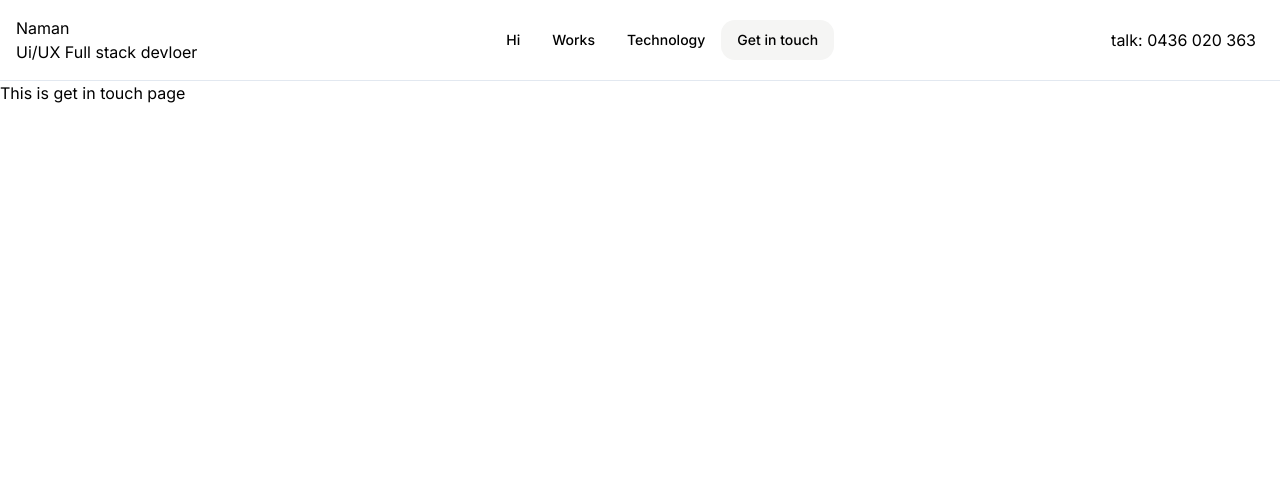
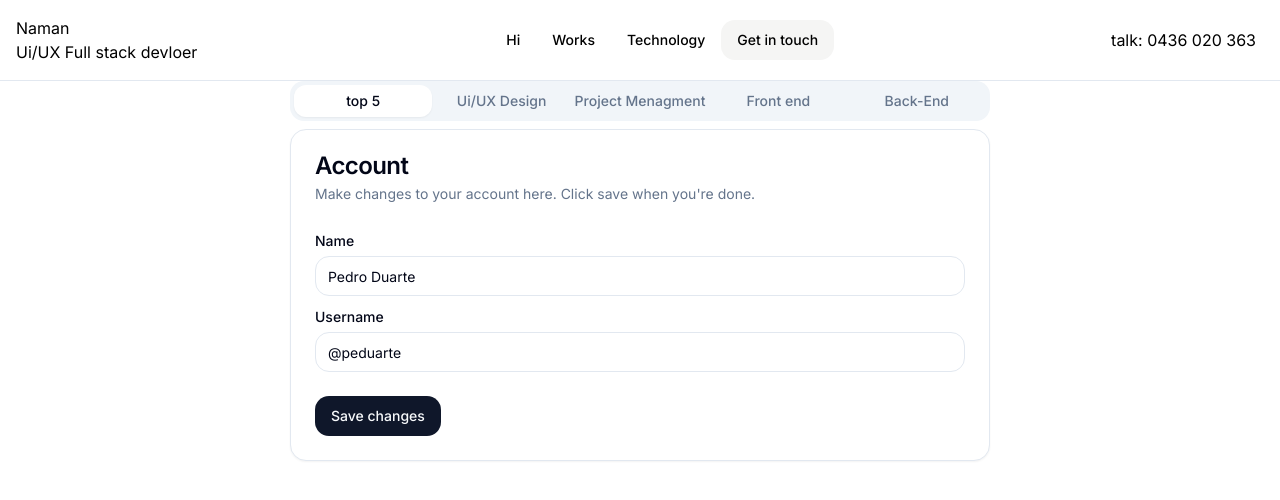
Before and after one commit to Namanux/naman_web, a Next.js app: page /getintouch in a window 1280 px wide. Shown: the top 500 px of the page. Built offline with nearby package versions, Linux system fonts and the light colour scheme.

Commit message:
tab error free working

```diff
--- a/package.json
+++ b/package.json
@@ -9,6 +9,7 @@
     "lint": "next lint"
   },
   "dependencies": {
+    "@radix-ui/react-label": "^2.0.2",
     "@radix-ui/react-menubar": "^1.0.3",
     "@radix-ui/react-progress": "^1.0.3",
     "@radix-ui/react-separator": "^1.0.3",
--- a/src/app/getintouch/page.tsx
+++ b/src/app/getintouch/page.tsx
@@ -1,7 +1,9 @@
+import { TabsDemo } from "@/components/technology/TabsDemo";
+
 function page() {
     return (
-        <div>
-            This is get in touch page
+        <div className="flex justify-center">
+            <TabsDemo />
         </div>
     );
 }
--- a/src/app/technology/page.tsx
+++ b/src/app/technology/page.tsx
@@ -1,7 +1,7 @@
 import ProgressListMap from "@/components/technology/ProgressListMap";
 function page() {
     return (
-        <div>
+        <div className="flex justify-center">
             <ProgressListMap />
         </div>
     );
--- a/src/components/technology/ProgressListData.ts
+++ b/src/components/technology/ProgressListData.ts
@@ -20,6 +20,5 @@ export const ProgressListData:Array<ProgressListDataType> = [
     {id: 12,label: "Adobe PHOTOSHOP",href: "/", progressScore:80},
     {id: 13,label: "Adobe LIGHTROOM",href: "/", progressScore:80},
     {id: 14,label: "Adobe Premierpro",href: "/", progressScore:80},
-    {id: 15,label: "InkScape",href: "/", progressScore:80},
-
+    {id: 15,label: "InkScape",href: "/", progressScore:80}
     ]
--- a/src/components/technology/ProgressListMap.tsx
+++ b/src/components/technology/ProgressListMap.tsx
@@ -9,8 +9,8 @@ import ProgressDemo from "./Progress";
 function ProgressListMap() {
     return (
         <div>
-            {ProgressListData.map((i:ProgressListDataType)=>(
-                <div key={i.id}>{i.label}<ProgressDemo score={i.progressScore}/></div>))};
+            {ProgressListData.map((i:ProgressListDataType )=>(
+             <div key={i.id}>{i.id}--{i.label}<ProgressDemo score={i.progressScore}/></div>))}
         </div>
     );
 }
--- /dev/null
+++ b/src/components/technology/TabsDemo.tsx
@@ -0,0 +1,71 @@
+import { Button } from "@/components/ui/button"
+import {
+  Card,
+  CardContent,
+  CardDescription,
+  CardFooter,
+  CardHeader,
+  CardTitle,
+} from "@/components/ui/card"
+import { Input } from "@/components/ui/input"
+import { Label } from "@/components/ui/label"
+import {
+  Tabs,
+  TabsContent,
+  TabsList,
+  TabsTrigger,
+} from "@/components/ui/tabs"
+import ProgressListMap from "./ProgressListMap"
+
+export function TabsDemo() {
+  return (
+    <Tabs defaultValue="account" className="w-[700px]">
+      <TabsList className="grid w-full grid-cols-5">
+        <TabsTrigger value="account">top 5</TabsTrigger>
+        <TabsTrigger value="design">Ui/UX Design</TabsTrigger>
+        <TabsTrigger value="projectMenagment">Project Menagment</TabsTrigger>
+        <TabsTrigger value="frontEnd">Front end</TabsTrigger>
+        <TabsTrigger value="backEnd">Back-End</TabsTrigger>
+      </TabsList>
+      <TabsContent value="account">
+        <Card>
+          <CardHeader>
+            <CardTitle>Account</CardTitle>
+            <CardDescription>
+              Make changes to your account here. Click save when you're done.
+            </CardDescription>
+          </CardHeader>
+          <CardContent className="space-y-2">
+            <div className="space-y-1">
+              <Label htmlFor="name">Name</Label>
+              <Input id="name" defaultValue="Pedro Duarte" />
+            </div>
+            <div className="space-y-1">
+              <Label htmlFor="username">Username</Label>
+              <Input id="username" defaultValue="@peduarte" />
+            </div>
+          </CardContent>
+          <CardFooter>
+            <Button>Save changes</Button>
+          </CardFooter>
+        </Card>
+      </TabsContent>
+      <TabsContent value="design">
+        <Card>
+          <CardHeader>
+            <CardTitle>Designing tools</CardTitle>
+            <CardDescription>
+              Change your password here. After saving, you'll be logged out.
+            </CardDescription>
+          </CardHeader>
+          <CardContent className="space-y-2">
+            <ProgressListMap />
+          </CardContent>
+          <CardFooter>
+            <Button>Save password</Button>
+          </CardFooter>
+        </Card>
+      </TabsContent>
+    </Tabs>
+  )
+}
--- /dev/null
+++ b/src/components/ui/card.tsx
@@ -0,0 +1,79 @@
+import * as React from "react"
+
+import { cn } from "@/lib/utils"
+
+const Card = React.forwardRef<
+  HTMLDivElement,
+  React.HTMLAttributes<HTMLDivElement>
+>(({ className, ...props }, ref) => (
+  <div
+    ref={ref}
+    className={cn(
+      "rounded-lg border border-slate-200 bg-white text-slate-950 shadow-sm dark:border-slate-800 dark:bg-slate-950 dark:text-slate-50",
+      className
+    )}
+    {...props}
+  />
+))
+Card.displayName = "Card"
+
+const CardHeader = React.forwardRef<
+  HTMLDivElement,
+  React.HTMLAttributes<HTMLDivElement>
+>(({ className, ...props }, ref) => (
+  <div
+    ref={ref}
+    className={cn("flex flex-col space-y-1.5 p-6", className)}
+    {...props}
+  />
+))
+CardHeader.displayName = "CardHeader"
+
+const CardTitle = React.forwardRef<
+  HTMLParagraphElement,
+  React.HTMLAttributes<HTMLHeadingElement>
+>(({ className, ...props }, ref) => (
+  <h3
+    ref={ref}
+    className={cn(
+      "text-2xl font-semibold leading-none tracking-tight",
+      className
+    )}
+    {...props}
+  />
+))
+CardTitle.displayName = "CardTitle"
+
+const CardDescription = React.forwardRef<
+  HTMLParagraphElement,
+  React.HTMLAttributes<HTMLParagraphElement>
+>(({ className, ...props }, ref) => (
+  <p
+    ref={ref}
+    className={cn("text-sm text-slate-500 dark:text-slate-400", className)}
+    {...props}
+  />
+))
+CardDescription.displayName = "CardDescription"
+
+const CardContent = React.forwardRef<
+  HTMLDivElement,
+  React.HTMLAttributes<HTMLDivElement>
+>(({ className, ...props }, ref) => (
+  <div ref={ref} className={cn("p-6 pt-0", className)} {...props} />
+))
+CardContent.displayName = "CardContent"
+
+const CardFooter = React.forwardRef<
+  HTMLDivElement,
+  React.HTMLAttributes<HTMLDivElement>
+>(({ className, ...props }, ref) => (
+  <div
+    ref={ref}
+    className={cn("flex items-center p-6 pt-0", className)}
+    {...props}
+  />
+))
+CardFooter.displayName = "CardFooter"
+
+export { Card, CardHeader, CardFooter, CardTitle, CardDescription, CardContent }
--- /dev/null
+++ b/src/components/ui/input.tsx
@@ -0,0 +1,25 @@
+import * as React from "react"
+
+import { cn } from "@/lib/utils"
+
+export interface InputProps
+  extends React.InputHTMLAttributes<HTMLInputElement> {}
+
+const Input = React.forwardRef<HTMLInputElement, InputProps>(
+  ({ className, type, ...props }, ref) => {
+    return (
+      <input
+        type={type}
+        className={cn(
+          "flex h-10 w-full rounded-md border border-slate-200 border-slate-200 bg-white px-3 py-2 text-sm ring-offset-white file:border-0 file:bg-transparent file:text-sm file:font-medium placeholder:text-slate-500 focus-visible:outline-none focus-visible:ring-2 focus-visible:ring-slate-950 focus-visible:ring-offset-2 disabled:cursor-not-allowed disabled:opacity-50 dark:border-slate-800 dark:border-slate-800 dark:bg-slate-950 dark:ring-offset-slate-950 dark:placeholder:text-slate-400 dark:focus-visible:ring-slate-300",
+          className
+        )}
+        ref={ref}
+        {...props}
+      />
+    )
+  }
+)
+Input.displayName = "Input"
+
+export { Input }
--- /dev/null
+++ b/src/components/ui/label.tsx
@@ -0,0 +1,26 @@
+"use client"
+
+import * as React from "react"
+import * as LabelPrimitive from "@radix-ui/react-label"
+import { cva, type VariantProps } from "class-variance-authority"
+
+import { cn } from "@/lib/utils"
+
+const labelVariants = cva(
+  "text-sm font-medium leading-none peer-disabled:cursor-not-allowed peer-disabled:opacity-70"
+)
+
+const Label = React.forwardRef<
+  React.ElementRef<typeof LabelPrimitive.Root>,
+  React.ComponentPropsWithoutRef<typeof LabelPrimitive.Root> &
+    VariantProps<typeof labelVariants>
+>(({ className, ...props }, ref) => (
+  <LabelPrimitive.Root
+    ref={ref}
+    className={cn(labelVariants(), className)}
+    {...props}
+  />
+))
+Label.displayName = LabelPrimitive.Root.displayName
+
+export { Label }
```
Also changed, not shown: 1 other file (tests, documents, lock files or other folders).
